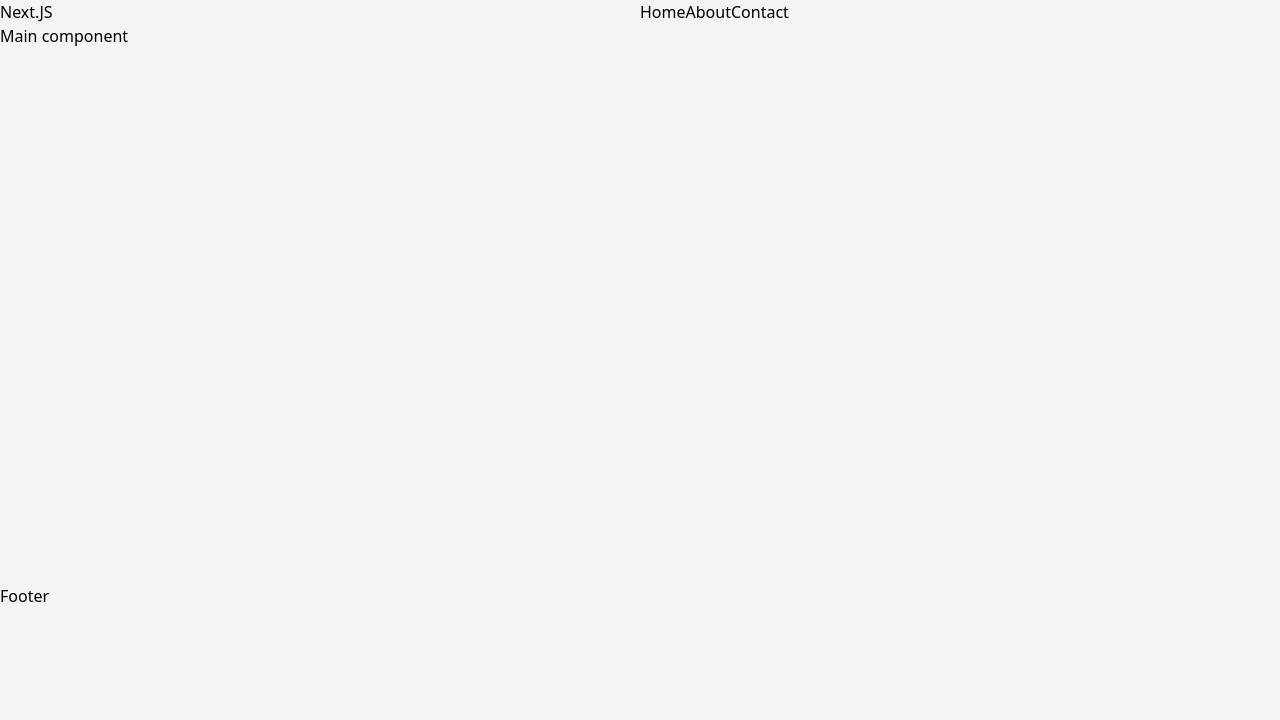
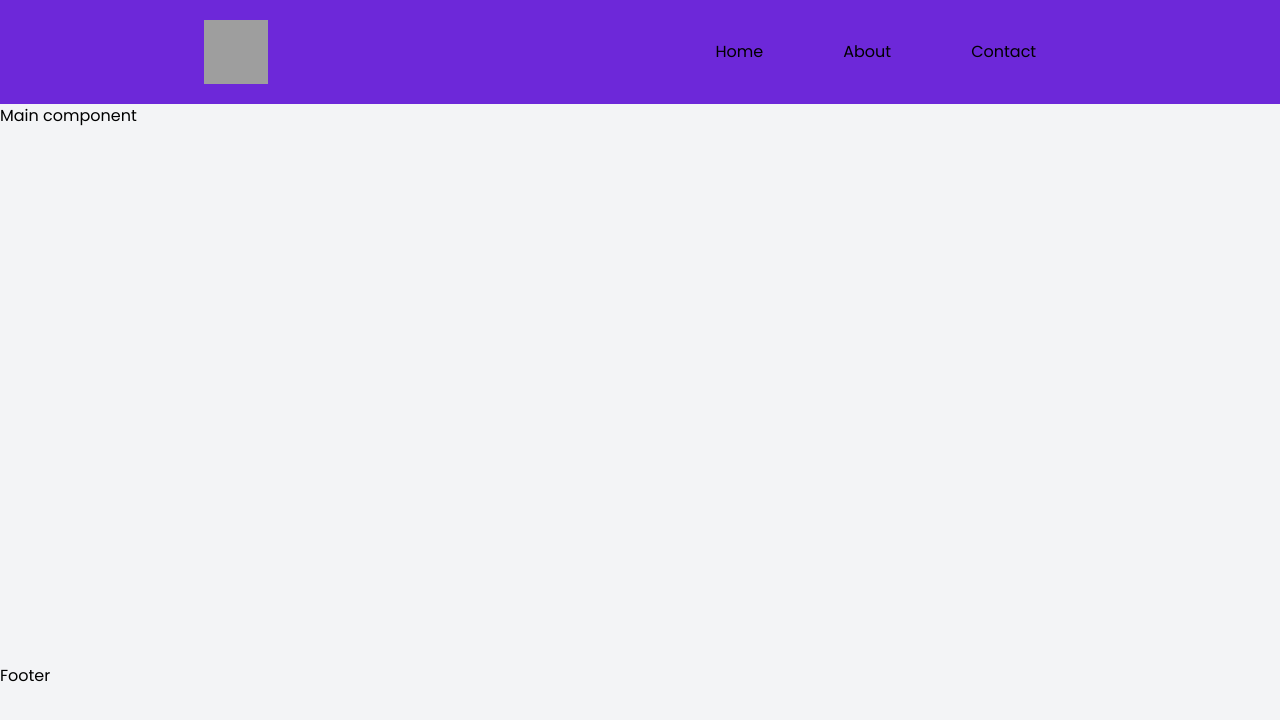
Before and after one commit to ErfiDev/meetup-app, a Next.js app: page / in a window 1280 px wide. Shown: the top 720 px of the page. Built offline with nearby package versions, Linux system fonts and the light colour scheme; grey boxes are pictures that could not be loaded.

Commit message:
header styl

```diff
--- a/pages/_document.js
+++ b/pages/_document.js
@@ -12,7 +12,7 @@ class MyDocument extends Document {
             rel="stylesheet"
           />
         </Head>
-        <body>
+        <body className="font-poppins">
           <Main />
           <NextScript />
         </body>
--- a/pages/header/header.js
+++ b/pages/header/header.js
@@ -1,16 +1,24 @@
- function Header(){
-    return (
-        <header className="block w-full h64 flex md:flex-row sm:flex-col flex-wrap">
-            <div className="flex-1">
-                Next.JS
-            </div>
-            <ul className="flex-1 flex flex-row flex-wrap m-0 p-0">
-                <li>Home</li>
-                <li>About</li>
-                <li>Contact</li>
-            </ul>
-        </header>
-    )
- }
+import Image from "next/image";
 
- export default Header
+function Header() {
+  return (
+    <header className="block bg-purple-700 w-full h64 flex flex-row flex-wrap">
+      <div className="flex-auto flex 2xl:flex flex-row justify-center items-center ">
+        <Image
+          className="cursor-pointer"
+          src="/shop.png"
+          alt="shop"
+          width="64px"
+          height="64px"
+        />
+      </div>
+      <ul className="flex-auto flex flex-row flex-wrap justify-center items-center m-0 p-0">
+        <li className="m-10 cursor-pointer">Home</li>
+        <li className="m-10 cursor-pointer">About</li>
+        <li className="m-10 cursor-pointer">Contact</li>
+      </ul>
+    </header>
+  );
+}
+
+export default Header;
```
Also changed, not shown: public/meetup-logo.png (added).
